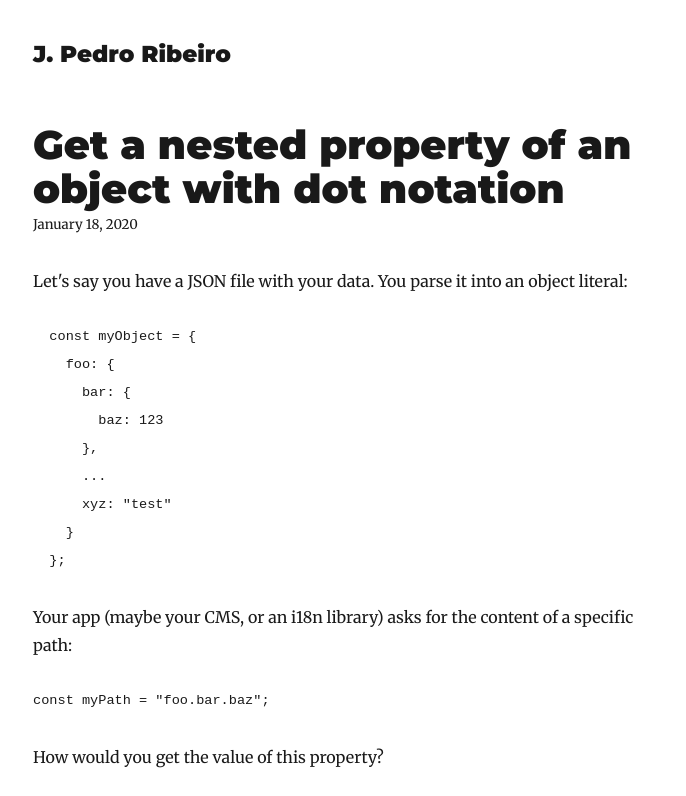
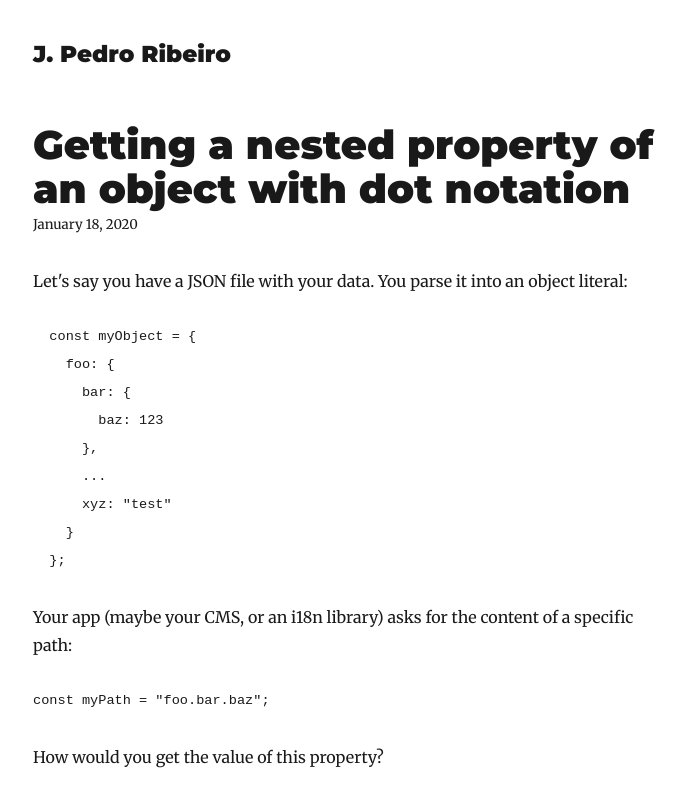
Before and after one commit to jpedroribeiro/jpedroribeiro.com, a Gatsby site: page /2020/01/nested-property-dot-notation/ in a window 1280 px wide. Shown: the top 796 px of the page, without its empty margins (292-978 px from the left). Built offline with nearby package versions, Linux system fonts and the light colour scheme; Gatsby itself is replaced by a stand-in of ours; some packages are replaced by stand-ins of ours; code samples lack their colours.

Commit message:
Renaming post

```diff
--- a/content/blog/2020/01/nested-property-dot-notation/index.md
+++ b/content/blog/2020/01/nested-property-dot-notation/index.md
@@ -1,9 +1,8 @@
 ---
-title: "Get a nested property of an object with dot notation"
+title: "Getting a nested property of an object with dot notation"
 date: "2020-01-18"
 tags: ["nested properties", "dot notation", "javascript"]
 ---
-
 Let's say you have a JSON file with your data. You parse it into an object literal:
 
       const myObject = {
```
